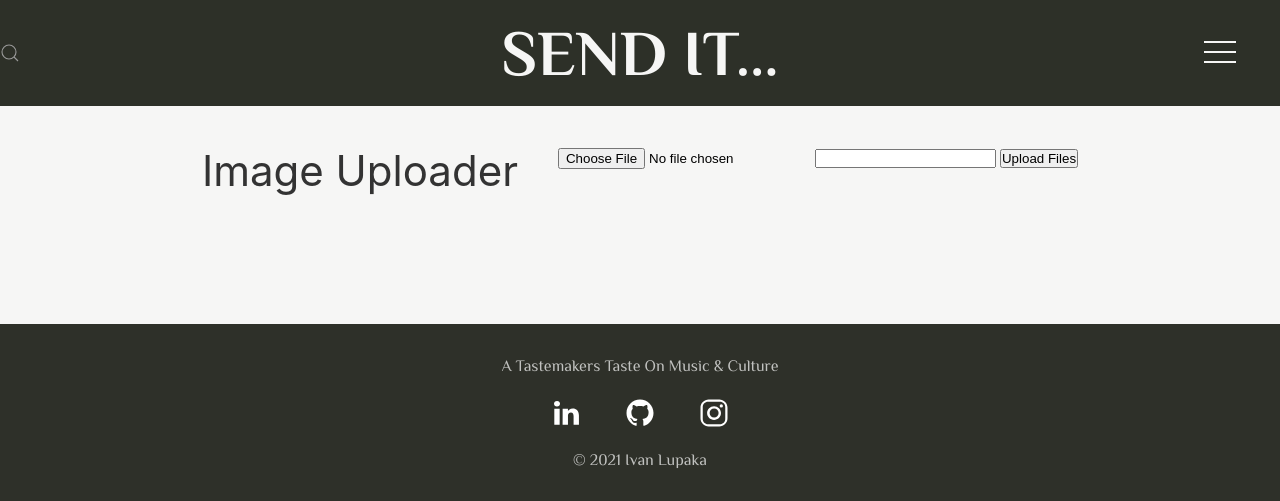
After one commit to Code-Institute-Submissions/send-it-blog, a Flask app: page /uploader in a window 1280 px wide. The commit adds this page. Shown: the top 501 px of the page. Run offline with Flask 2, Linux system fonts and the light colour scheme; some libraries are stand-ins or nearby versions.

```diff
--- a/app.py
+++ b/app.py
@@ -159,10 +159,10 @@ def create_post():
 @app.route("/edit_post/<post_id>", methods=["GET", "POST"])
 def edit_post(post_id):
     if request.method == "POST":
+        show_all_posts = mongo.db.posts.find().sort("_id", -1)
+
         now = datetime.now()
         date_time = now.strftime("%d/%m/%Y")
-
-
 
         edited_data = {
             "post_title": request.form.get("post_title"),
@@ -170,11 +170,11 @@ def edit_post(post_id):
             "edited_on": date_time,
             "post_preview": request.form.get("post_preview"),
             "post_content": request.form.get("post_content"),
-            "created_by": session["user"]
+            "created_by": session["user"],
         }
         mongo.db.posts.update({"_id": ObjectId(post_id)}, edited_data)
         flash("Post Successfully Edited")
-        return redirect(url_for("get_posts"))
+        return render_template("index.html", posts=show_all_posts)
 
     post = mongo.db.posts.find_one({"_id": ObjectId(post_id)})
     return render_template("edit_post.html", post=post)
@@ -218,6 +218,37 @@ def your_posts():
     return render_template("your_posts.html", posts=show_user_posts)
 
 
+@app.route("/uploader", methods=["GET", "POST"])
+def uploader():
+    if request.method == "POST":
+        username = mongo.db.users.find_one(
+        {"username": session["user"]})["username"]
+
+        show_user_posts = mongo.db.posts.find({"created_by": username}).sort("_id", -1).limit(3)
+
+        profile_url = mongo.db.users.find({"username": username}, { "photo_url"}, {_id:0})
+
+        print(f"url_key: {show_user_posts}")
+        print(f"url_key: {profile_url}")
+
+        photo = request.files['photo_url']
+
+        to_split = username
+        split = to_split.rsplit()
+        name = map(str.strip, split)
+        url_key = ''.join(name)
+
+        photo_upload = cloudinary.uploader.upload(photo, upload_preset="n0wdtp5o", public_id=url_key)
+
+        new_photo = f"https://res.cloudinary.com/ivanprojects/image/upload/send-it-images/{url_key}.jpg"
+
+        mongo.db.users.update_one({"username": username}, {"$set": { "photo_url": new_photo }})
+
+        return render_template("profile.html", username=username, posts=show_user_posts, photo_url=new_photo, profile_url=profile_url)
+
+    return render_template("upload_image.html")
+
+
 if __name__ == "__main__":
     app.run(host=os.environ.get("IP"),
             port=int(os.environ.get("PORT")),
--- a/static/css/styles.css
+++ b/static/css/styles.css
@@ -33,6 +33,7 @@ body {
 .uk-navbar-container:not(.uk-navbar-transparent) {
     background-color:#2d3028;
     color: #f6f6f5;
+    padding: 1vw 0 1vw 0;
 }
 
 .search__icon {
@@ -41,7 +42,7 @@ body {
 
 .logo {
     font-family: 'Philosopher', Courier, monospace;
-    font-size: 3rem;
+    font-size: 5vw;
     font-weight: 700;
     color: #f6f6f5;
 }
@@ -83,7 +84,7 @@ body {
 /* index template */
 
 .hero__text {
-    font-size: 5.3rem;
+    font-size: 5.3vw;
     font-weight: 800;
     font-family: 'Roboto Slab', Courier, monospace;
 }
@@ -94,9 +95,13 @@ body {
     margin-left: 1px
 }
 
-.created-by__text,
+.created-by__text {
+    font-family: 'Philosopher', Courier, monospace;
+}
+
 .title__text {
-    font-family: 'Philosopher', Courier, monospace;
+    font-family: 'Roboto Slab', Courier, monospace;
+    font-weight: 400;
 }
 
 /* register template */
--- a/templates/edit_post.html
+++ b/templates/edit_post.html
@@ -6,14 +6,14 @@
         <h3>Edit Post</h3>
     </div>
     <div>
-        <form method="POST" action="{{ url_for('edit_post', post_id=post._id) }}">
+        <form method="POST" action="{{ url_for('edit_post', post_id=post._id) }}" enctype="multipart/form-data">
             <fieldset class="uk-fieldset">
                 <!-- form title -->
                 <legend class="uk-legend">New Post</legend>
                 <!-- post title input -->
                 <div class="uk-margin">
                     <label for="post_title">Post Title</label>
-                    <input class="uk-input" name="post_title" id="post_title" minlength="5" maxlength="20" value="{{ post.post_title }}" type="text" placeholder="Post Title" required/>
+                    <input class="uk-input" name="post_title" id="post_title" minlength="5" maxlength="35" value="{{ post.post_title }}" type="text" placeholder="Post Title" required/>
                 </div>
                 <!-- post preview input -->
                 <div class="uk-margin">
@@ -30,6 +30,7 @@
                     placeholder="Post Content"
                     required>{{- post.post_content -}}</textarea>
                 </div>
+
                 <!-- Cancel button -->
                 <a href="{{ url_for('get_posts') }}" class="uk-button uk-button-danger">Cancel Edit</a>
                 <!-- Edit button -->
--- /dev/null
+++ b/templates/upload_image.html
@@ -0,0 +1,15 @@
+{% extends "base.html" %}
+{% block content %}
+
+<h1>Image Uploader</h1>
+
+<div class="upload__container">
+    <form method="POST" action="{{ url_for('uploader' )}}" enctype="multipart/form-data">
+        <input type="file" accept="image/*" name="photo_url" id="photo_url">
+        <input class="file-path validate" type="text">
+        <input type="submit" value="Upload Files" name="submit">
+    </form>
+</div>
+
+
+{% endblock %}
--- a/templates/your_posts.html
+++ b/templates/your_posts.html
@@ -7,7 +7,7 @@
     {% for post in posts %}
     <div class="uk-card uk-card-default uk-flex-first uk-align-center">
         <div class="uk-card-media-top ">
-            <a href="{{ url_for('get_post', post_id=post._id) }}"><img src="/static/images/blog-images/rakei.jpg" alt="Image of Jordan Rakei"></a>
+            <a href="{{ url_for('get_post', post_id=post._id) }}"><img src="{{ post.photo_url }}" alt="Image of Jordan Rakei"></a>
         </div>
         <div class="uk-card-body">
             <a href="{{ url_for('get_post', post_id=post._id) }}"><h3 class="uk-card-title title__text">{{ post.post_title }}</h3></a>
```
Also changed, not shown: templates/profile.html (+2 -21 lines), static/images/blog-images/dangelo.jpg (added).
